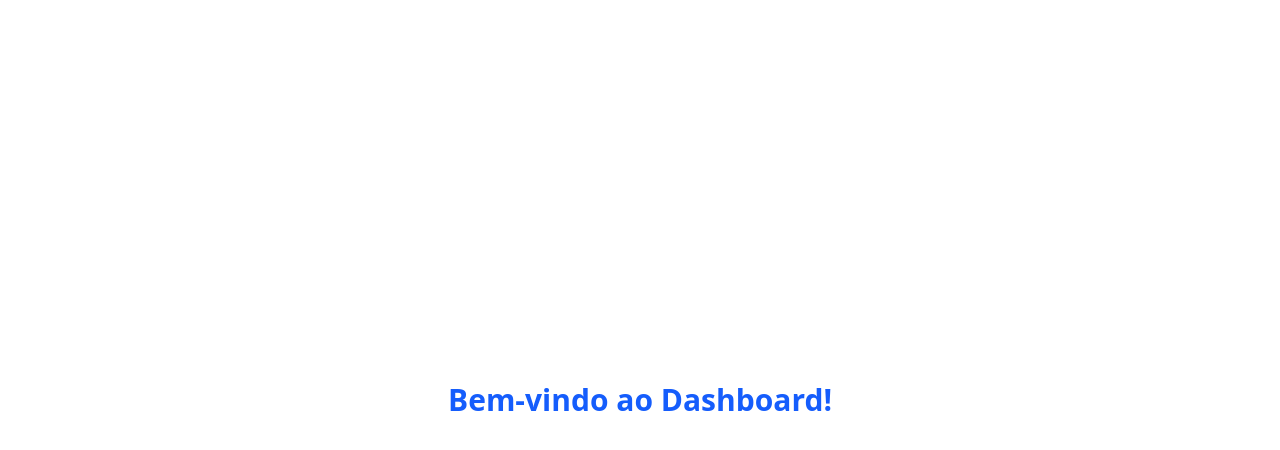
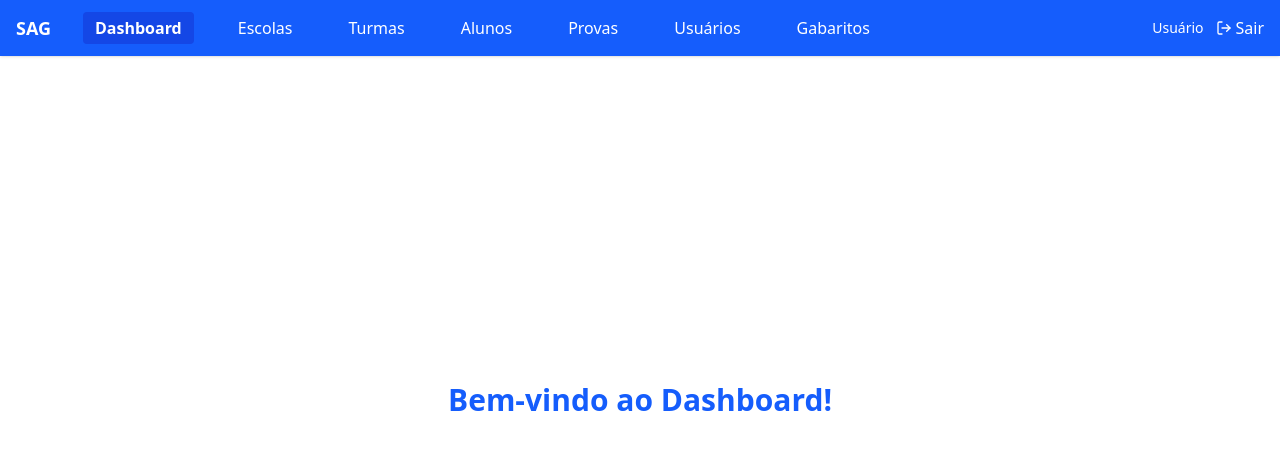
Before and after one commit to hendricksonweib/Metric, a React (Vite) app: page /dashboard in a window 1280 px wide. Shown: the top 450 px of the page. Built offline with nearby package versions, Linux system fonts and the light colour scheme.

Commit message:
Feat: adiciona componente Header e integra na DashboardPage; adiciona lucide-react como dependência

```diff
--- a/package.json
+++ b/package.json
@@ -11,6 +11,7 @@
   },
   "dependencies": {
     "@tailwindcss/vite": "^4.1.11",
+    "lucide-react": "^0.525.0",
     "react": "^19.1.0",
     "react-dom": "^19.1.0",
     "react-router-dom": "^7.6.3",
--- /dev/null
+++ b/src/components/Header.tsx
@@ -0,0 +1,54 @@
+import { NavLink, useNavigate } from "react-router-dom";
+import { LogOut, User } from "lucide-react";
+
+const navItems = [
+  { name: "Dashboard", path: "/dashboard" },
+  { name: "Escolas", path: "/escolas" },
+  { name: "Turmas", path: "/turmas" },
+  { name: "Alunos", path: "/alunos" },
+  { name: "Provas", path: "/provas" },
+  { name: "Usuários", path: "/usuarios" },
+  { name: "Gabaritos", path: "/gabaritos" },
+];
+
+export const Header = () => {
+  const navigate = useNavigate();
+  const user = JSON.parse(sessionStorage.getItem("currentUser") || "{}");
+
+  const handleLogout = () => {
+    localStorage.removeItem("userToken");
+    sessionStorage.removeItem("currentUser");
+    navigate("/");
+  };
+
+  return (
+    <header className="bg-blue-600 text-white fixed top-0 left-0 right-0 shadow z-50">
+      <div className="max-w-screen-xl mx-auto px-4 py-3 flex items-center justify-between">
+        <div className="flex items-center gap-8">
+          <span className="font-bold text-lg">SAG</span>
+          {navItems.map(({ name, path }) => (
+            <NavLink
+              key={name}
+              to={path}
+              className={({ isActive }) =>
+                `px-3 py-1 rounded ${
+                  isActive ? "bg-blue-700 font-semibold" : "hover:bg-blue-500"
+                } transition`
+              }
+            >
+              {name}
+            </NavLink>
+          ))}
+        </div>
+
+        <div className="flex items-center gap-3">
+          <span className="text-sm">{user?.name || "Usuário"}</span>
+          <button onClick={handleLogout} className="flex items-center gap-1 hover:underline">
+            <LogOut size={16} />
+            <span>Sair</span>
+          </button>
+        </div>
+      </div>
+    </header>
+  );
+};
--- a/src/pages/DashboardPage.tsx
+++ b/src/pages/DashboardPage.tsx
@@ -1,5 +1,7 @@
+import { Header } from "../components/Header";
 export const DashboardPage = () => (
   <div className="flex items-center justify-center min-h-screen bg-white">
+    <Header/>
     <h1 className="text-3xl font-bold text-blue-600">Bem-vindo ao Dashboard!</h1>
   </div>
 );
```
Also changed, not shown: 1 other file (tests, documents, lock files or other folders).
